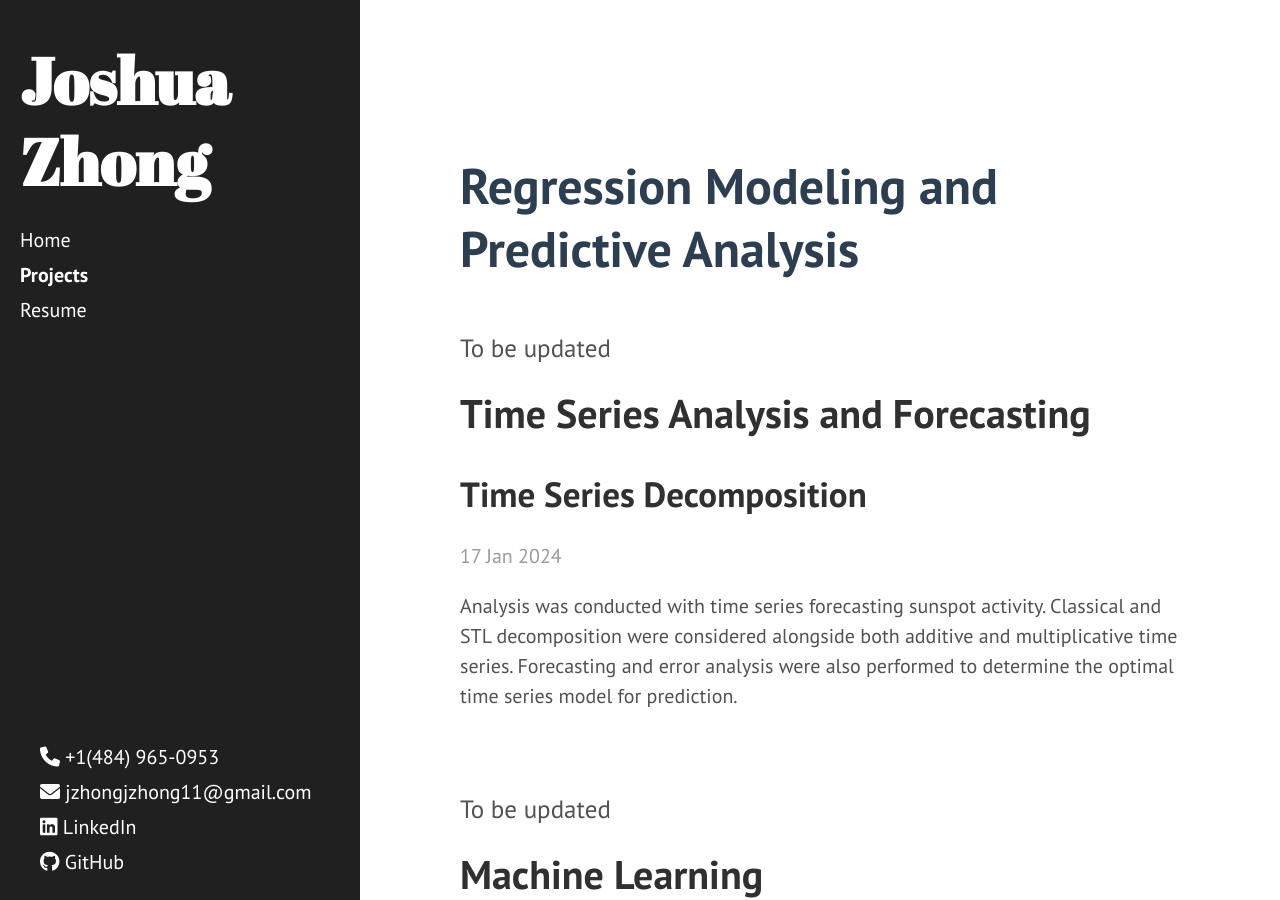
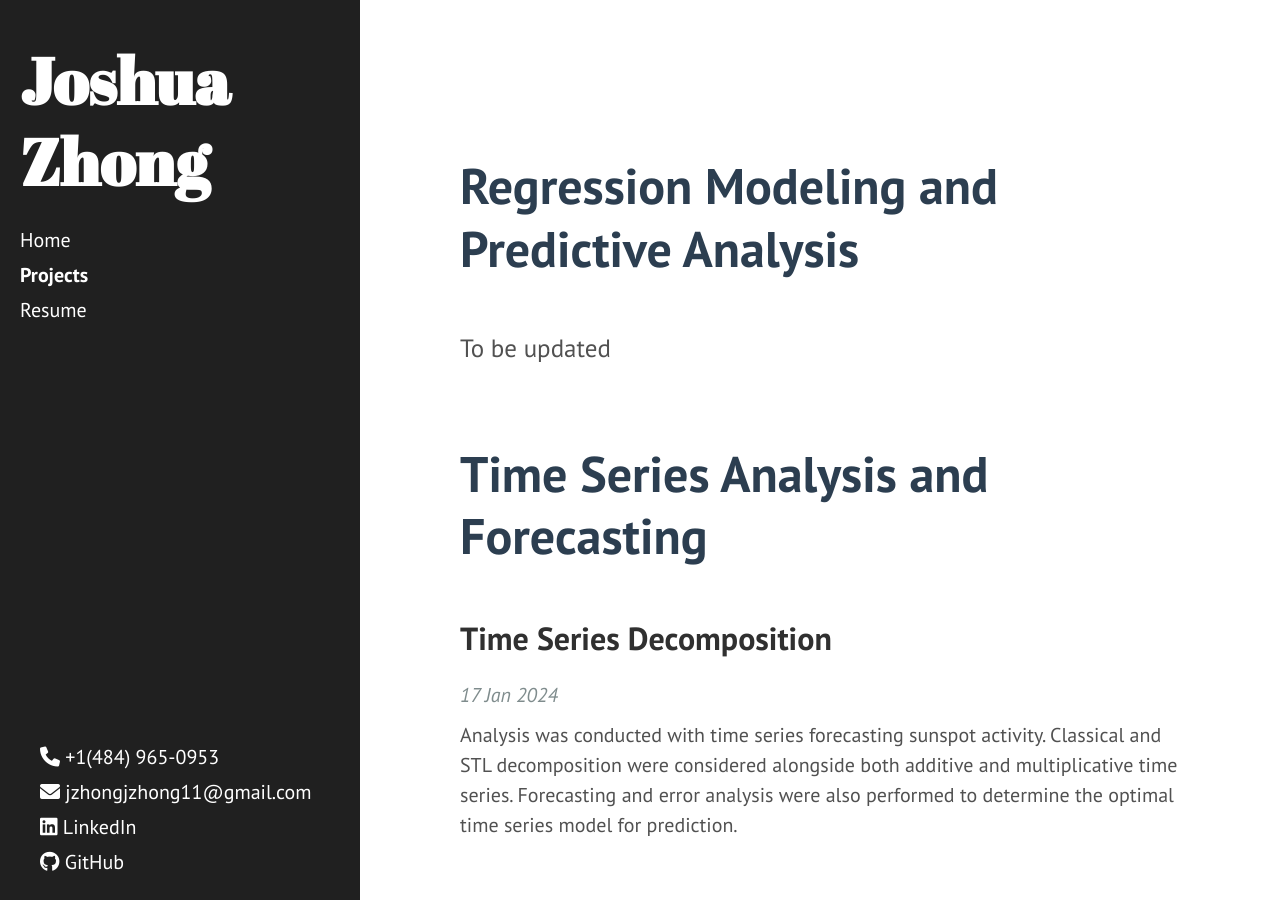
Before and after one commit to JZhong01/JZhong01.github.io, a Jekyll site: the page built from projects.html, in a window 1280 px wide and 900 px high. Built offline with Jekyll 4.4.1, drawn with Linux system fonts in a browser that asks for light colours.

Commit message:
update projects CSS

```diff
--- a/projects.html
+++ b/projects.html
@@ -41,7 +41,7 @@
       {% for post in site.posts %}
         {% if post.categories contains 'regression-analysis' %}
         <div class="post">
-          <h1 class="post-title" style="font-size: 1.75rem; margin-top: 1em; margin-bottom: 1em;">
+          <h1 class="post-title" style="font-size: 1.60rem; margin-top: 1em; margin-bottom: 1em;">
             <a href="{{ site.baseurl }}/{{post.title}}" target="_blank">
               {{ post.title }}
             </a>
@@ -60,6 +60,9 @@
 
 </div>
 
+
+<div class="projects-page">
+
   <h1 class="post-title" >
       Time Series Analysis and Forecasting
   </h1>
@@ -69,7 +72,7 @@
       {% for post in site.posts %}
         {% if post.categories contains 'time-series' %}
         <div class="post">
-        <h1 class="post-title" style="font-size: 1.75rem; margin-top: 1em; margin-bottom: 1em;">
+          <h1 class="post-title" style="font-size: 1.60rem; margin-top: 1em; margin-bottom: 1em;">
             <a href="{{ site.baseurl }}/{{post.title}}" target="_blank">
               {{ post.title }}
             </a>
@@ -85,20 +88,23 @@
 
   <p class="lead"> To be updated </p>
 
+</div>
 
+
+
+
+<div class="projects-page">
 
   <h1 class="post-title" >
       Machine Learning
   </h1>
-
-
 
   <div class="posts">
 
       {% for post in site.posts %}
         {% if post.categories contains 'machine-learning' %}
         <div class="post">
-        <h1 class="post-title" style="font-size: 1.75rem; margin-top: 1em; margin-bottom: 1em;">
+          <h1 class="post-title" style="font-size: 1.60rem; margin-top: 1em; margin-bottom: 1em;">
             <a href="{{ site.baseurl }}/{{post.title}}" target="_blank">
               {{ post.title }}
             </a>
@@ -113,3 +119,5 @@
   </div>
 
   <p class="lead"> To be updated </p>
+
+</div>
```
Lines whose indentation alone changed are shown as unchanged.
